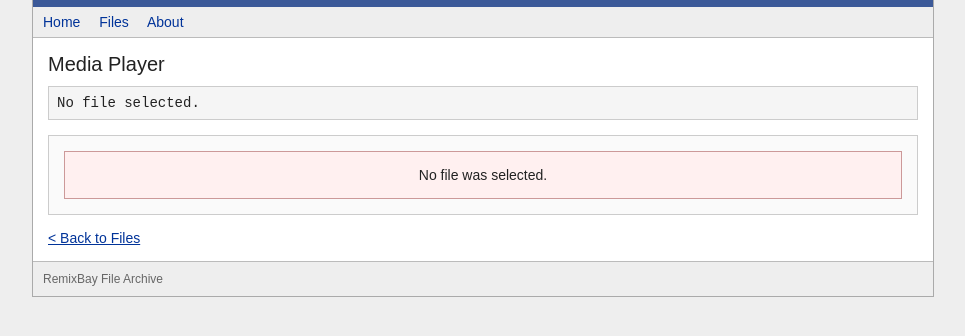
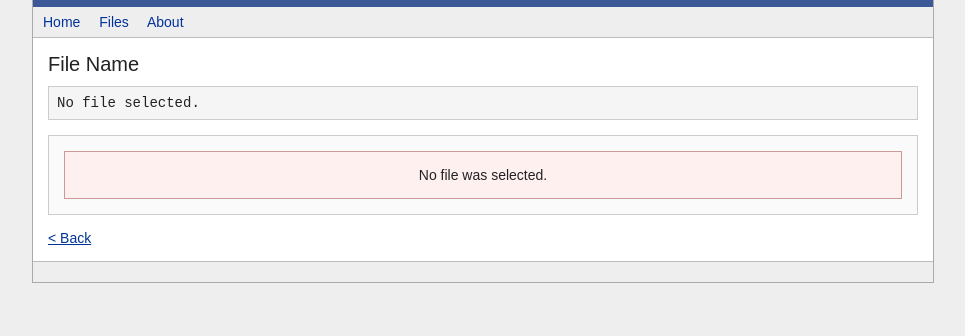
Before and after one commit to allevara-prog/remixbay, a website: page player.html in a window 1280 px wide. Shown: the part 62-398 px from the top of the page, without its empty margins (157-1122 px from the left). Drawn offline with Linux system fonts and the light colour scheme.

Commit message:
Add files via upload

```diff
--- a/player.html
+++ b/player.html
@@ -8,7 +8,7 @@
     <meta name="viewport"
           content="width=device-width, initial-scale=1.0">
 
-    <title>RemixBay - Player</title>
+    <title>RemixBay</title>
 
     <style>
 
@@ -141,22 +141,22 @@
 
     <div class="content">
 
-        <h2>Media Player</h2>
+        <h2>File Name</h2>
 
         <div class="file-name" id="fileName">
-            Loading...
+            ...
         </div>
 
         <div id="playerArea" class="player">
 
-            Loading player...
+            .......
 
         </div>
 
         <div class="links">
 
-            <a href="files.html">
-                &lt; Back to Files
+            <a href="javascript:history.back()">
+             &lt; Back
             </a>
 
             <a id="download"
@@ -172,9 +172,6 @@
     </div>
 
     <div class="footer">
-
-        RemixBay File Archive
-
     </div>
 
 </div>
```
